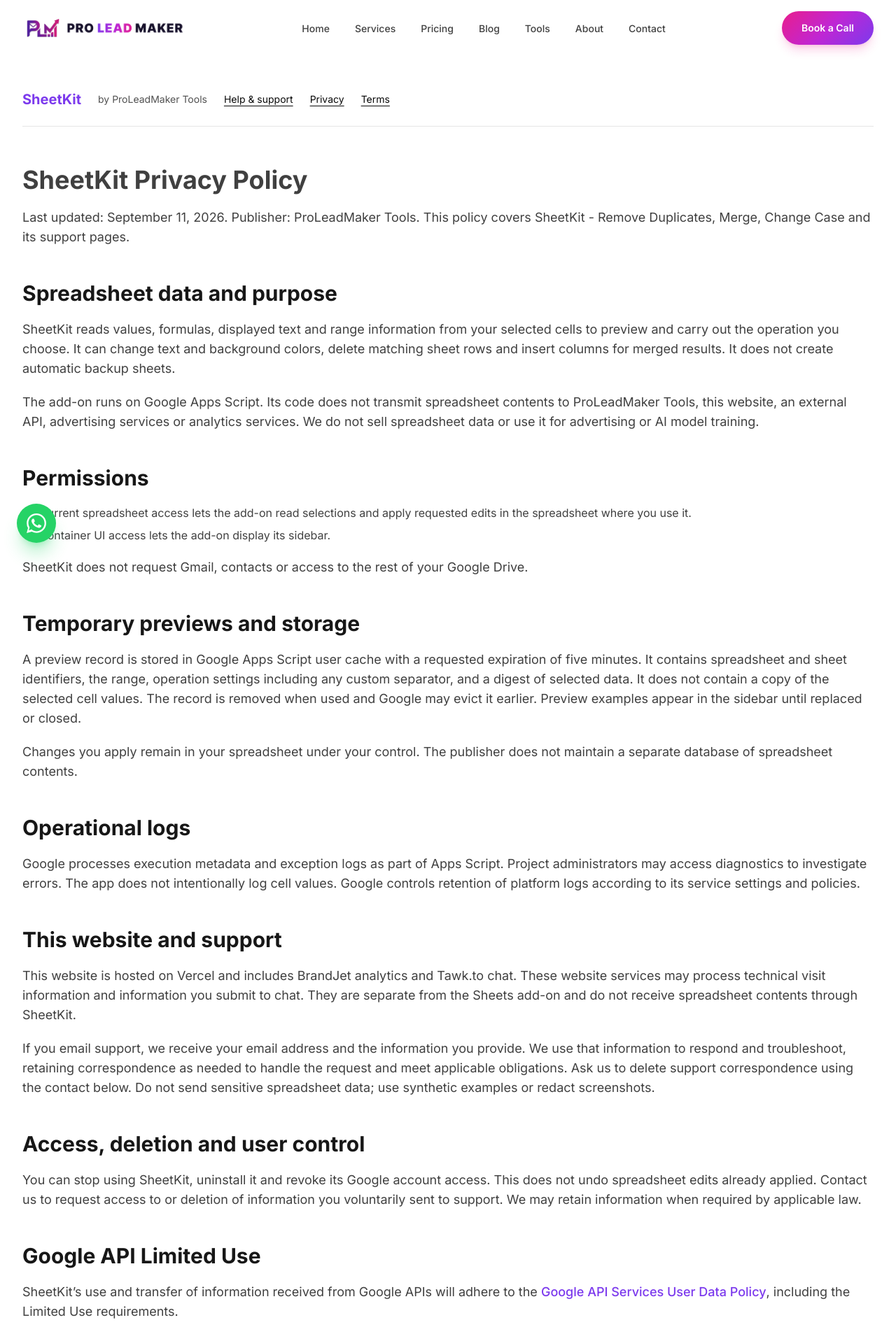
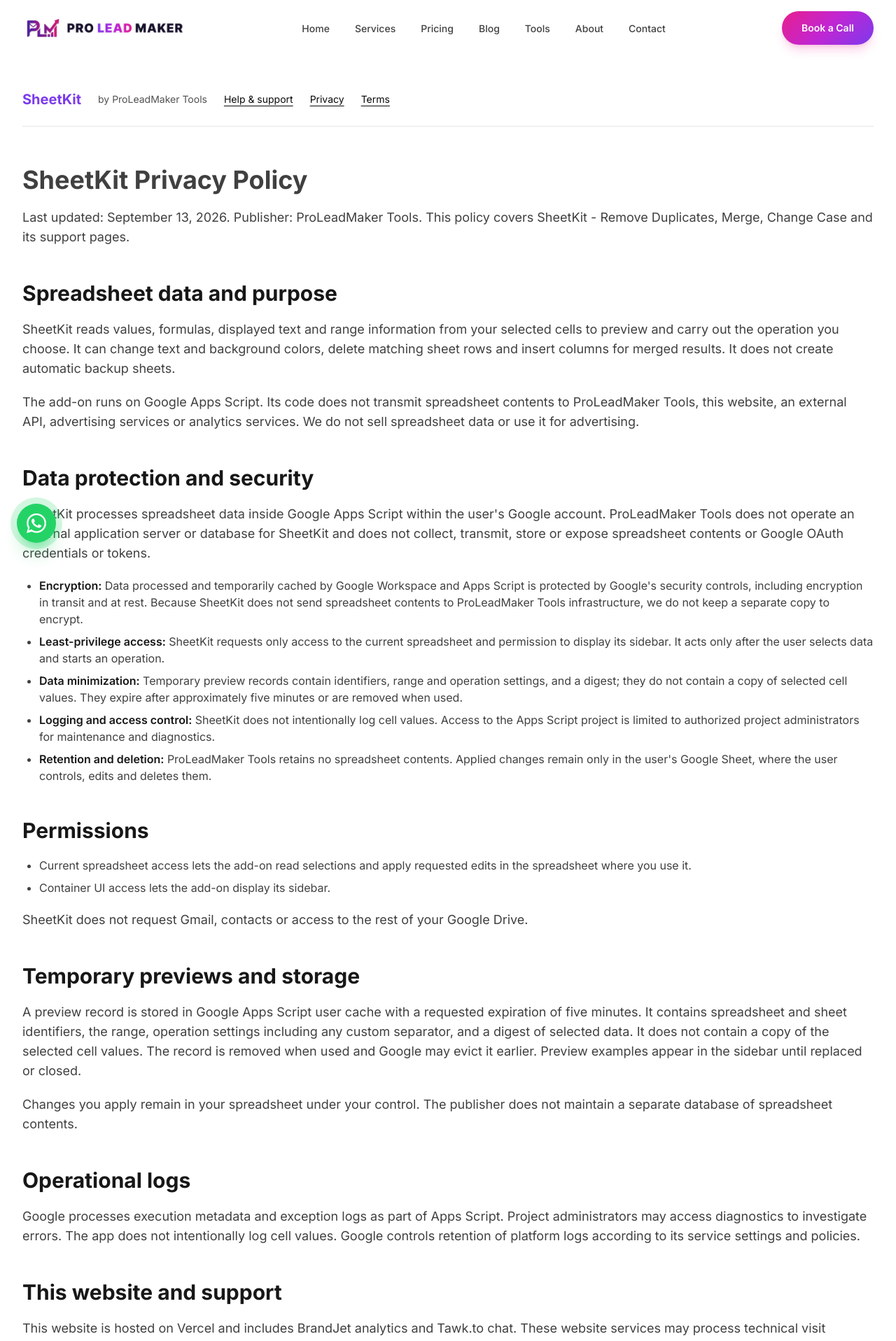
Before and after one commit to Leadwork/Outreach-Website-Design, a Next.js app: page /sheetkit/privacy in a window 1280 px wide. Shown: the top 1917 px of the page at 70% size. Built offline with nearby package versions, Linux system fonts and the light colour scheme.

Commit message:
Revise privacy policy for clarity and updates
Updated privacy policy details to reflect changes in data protection and security practices, including the addition of AI/ML usage clarification.

```diff
--- a/app/sheetkit/privacy/page.tsx
+++ b/app/sheetkit/privacy/page.tsx
@@ -1,19 +1,22 @@
 import type { Metadata } from 'next';
 export const metadata: Metadata = {
   title: { absolute: "SheetKit Privacy Policy | ProLeadMaker Tools" },
-  description: "How SheetKit processes spreadsheet data, permissions, temporary previews and support requests.",
+  description: "How SheetKit processes and protects spreadsheet data, permissions, temporary previews and support requests.",
   alternates: { canonical: 'https://www.proleadmaker.com/sheetkit/privacy' },
-  openGraph: { title: "SheetKit Privacy Policy | ProLeadMaker Tools", description: "How SheetKit processes spreadsheet data, permissions, temporary previews and support requests.", url: 'https://www.proleadmaker.com/sheetkit/privacy', type: 'website' },
-  twitter: { card: 'summary', title: "SheetKit Privacy Policy | ProLeadMaker Tools", description: "How SheetKit processes spreadsheet data, permissions, temporary previews and support requests." }
+  openGraph: { title: "SheetKit Privacy Policy | ProLeadMaker Tools", description: "How SheetKit processes and protects spreadsheet data, permissions, temporary previews and support requests.", url: 'https://www.proleadmaker.com/sheetkit/privacy', type: 'website' },
+  twitter: { card: 'summary', title: "SheetKit Privacy Policy | ProLeadMaker Tools", description: "How SheetKit processes and protects spreadsheet data, permissions, temporary previews and support requests." }
 };
 
 export default function PrivacyPage() {
   return <article className="prose-blog mx-auto max-w-3xl py-14">
     <h1 className="text-4xl font-bold">SheetKit Privacy Policy</h1>
-    <p>Last updated: September 11, 2026. Publisher: ProLeadMaker Tools. This policy covers SheetKit - Remove Duplicates, Merge, Change Case and its support pages.</p>
+    <p>Last updated: September 13, 2026. Publisher: ProLeadMaker Tools. This policy covers SheetKit - Remove Duplicates, Merge, Change Case and its support pages.</p>
     <h2>Spreadsheet data and purpose</h2>
     <p>SheetKit reads values, formulas, displayed text and range information from your selected cells to preview and carry out the operation you choose. It can change text and background colors, delete matching sheet rows and insert columns for merged results. It does not create automatic backup sheets.</p>
-    <p>The add-on runs on Google Apps Script. Its code does not transmit spreadsheet contents to ProLeadMaker Tools, this website, an external API, advertising services or analytics services. We do not sell spreadsheet data or use it for advertising or AI model training.</p>
+    <p>The add-on runs on Google Apps Script. Its code does not transmit spreadsheet contents to ProLeadMaker Tools, this website, an external API, advertising services or analytics services. We do not sell spreadsheet data or use it for advertising.</p>
+    <h2>Data protection and security</h2>
+    <p>SheetKit processes spreadsheet data inside Google Apps Script within the user&apos;s Google account. ProLeadMaker Tools does not operate an external application server or database for SheetKit and does not collect, transmit, store or expose spreadsheet contents or Google OAuth credentials or tokens.</p>
+    <ul><li><strong>Encryption:</strong> Data processed and temporarily cached by Google Workspace and Apps Script is protected by Google&apos;s security controls, including encryption in transit and at rest. Because SheetKit does not send spreadsheet contents to ProLeadMaker Tools infrastructure, we do not keep a separate copy to encrypt.</li><li><strong>Least-privilege access:</strong> SheetKit requests only access to the current spreadsheet and permission to display its sidebar. It acts only after the user selects data and starts an operation.</li><li><strong>Data minimization:</strong> Temporary preview records contain identifiers, range and operation settings, and a digest; they do not contain a copy of selected cell values. They expire after approximately five minutes or are removed when used.</li><li><strong>Logging and access control:</strong> SheetKit does not intentionally log cell values. Access to the Apps Script project is limited to authorized project administrators for maintenance and diagnostics.</li><li><strong>Retention and deletion:</strong> ProLeadMaker Tools retains no spreadsheet contents. Applied changes remain only in the user&apos;s Google Sheet, where the user controls, edits and deletes them.</li></ul>
     <h2>Permissions</h2>
     <ul><li>Current spreadsheet access lets the add-on read selections and apply requested edits in the spreadsheet where you use it.</li><li>Container UI access lets the add-on display its sidebar.</li></ul>
     <p>SheetKit does not request Gmail, contacts or access to the rest of your Google Drive.</p>
@@ -27,8 +30,8 @@
     <p>If you email support, we receive your email address and the information you provide. We use that information to respond and troubleshoot, retaining correspondence as needed to handle the request and meet applicable obligations. Ask us to delete support correspondence using the contact below. Do not send sensitive spreadsheet data; use synthetic examples or redact screenshots.</p>
     <h2>Access, deletion and user control</h2>
     <p>You can stop using SheetKit, uninstall it and revoke its Google account access. This does not undo spreadsheet edits already applied. Contact us to request access to or deletion of information you voluntarily sent to support. We may retain information when required by applicable law.</p>
-    <h2>Google API Limited Use</h2>
-    <p>SheetKit’s use and transfer of information received from Google APIs will adhere to the <a href="https://developers.google.com/terms/api-services-user-data-policy">Google API Services User Data Policy</a>, including the Limited Use requirements.</p>
+    <h2>Google API Limited Use and AI/ML</h2>
+    <p>SheetKit&apos;s use and transfer of information received from Google APIs adheres to the <a href="https://developers.google.com/terms/api-services-user-data-policy">Google API Services User Data Policy</a>, including the Limited Use requirements. Google Workspace API data is not used to develop, improve or train generalized artificial intelligence or machine learning models.</p>
     <h2>Updates and contact</h2>
     <p>We will update this page if our practices change and obtain additional consent when required before using Google data for a new purpose.</p>
     <p>ProLeadMaker Tools · <a href="mailto:davidleadwilson@gmail.com">davidleadwilson@gmail.com</a></p>
```
